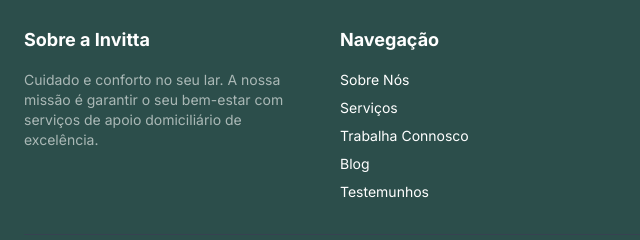
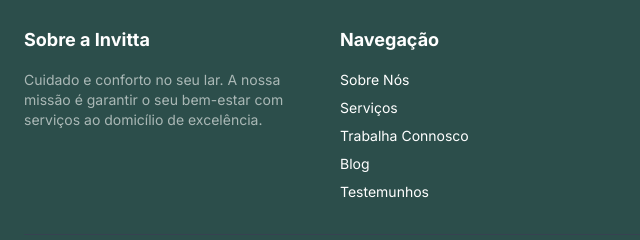
Before and after one commit to pafm77/Invittacare, a plain HTML site: page blog.html in a window 1280 px wide. Shown: the part 970-1210 px from the top of the page, 0-640 px from the left. Drawn offline with nearby package versions, Linux system fonts and the light colour scheme.

Commit message:
Update blog.html

```diff
--- a/blog.html
+++ b/blog.html
@@ -145,7 +145,7 @@ height="0" width="0" style="display:none;visibility:hidden"></iframe></noscript>
             <div class="grid grid-cols-1 md:grid-cols-4 gap-8 text-center md:text-left">
                 <div>
                     <h3 class="font-bold text-lg mb-4">Sobre a Invitta</h3>
-                    <p class="text-cinza-claro text-sm">Cuidado e conforto no seu lar. A nossa missão é garantir o seu bem-estar com serviços de apoio domiciliário de excelência.</p>
+                    <p class="text-cinza-claro text-sm">Cuidado e conforto no seu lar. A nossa missão é garantir o seu bem-estar com serviços ao domicílio de excelência.</p>
                 </div>
                 <div>
                     <h3 class="font-bold text-lg mb-4">Navegação</h3>
```
